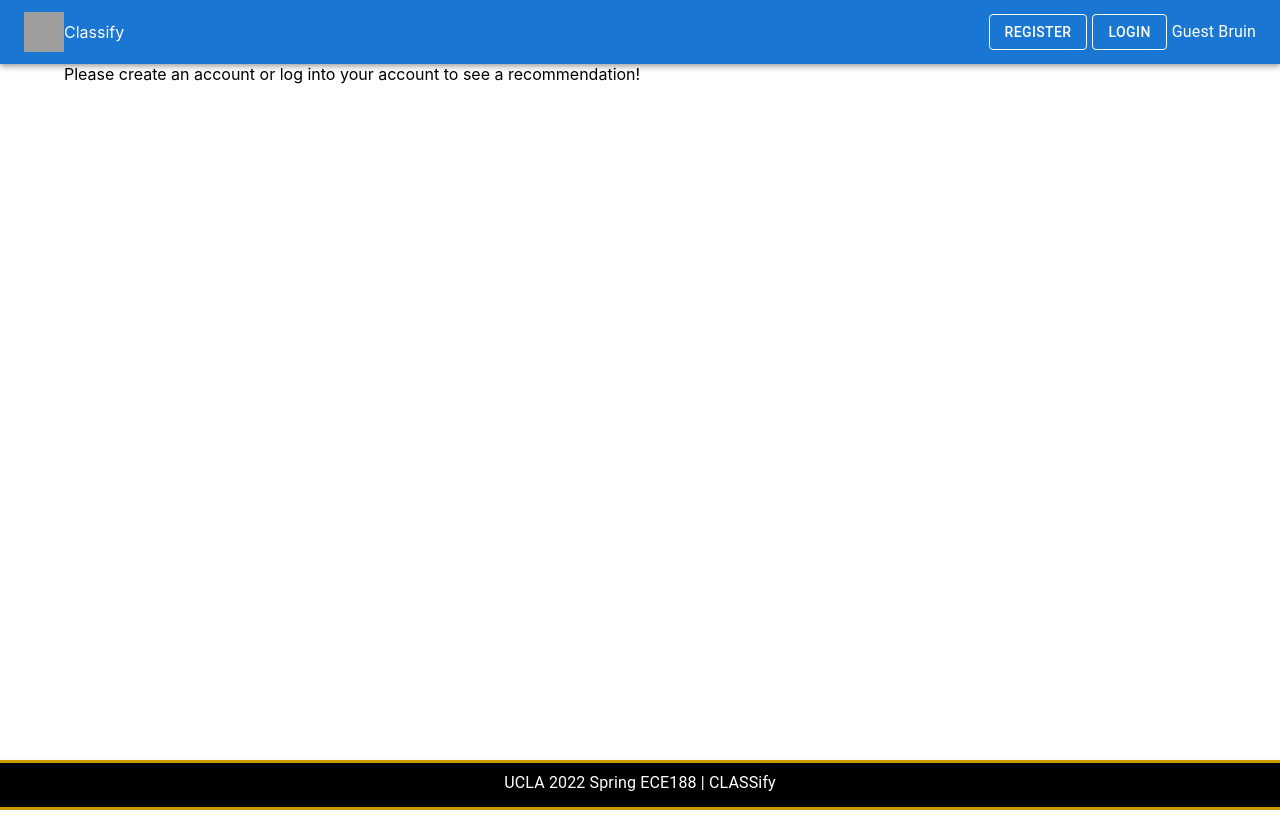
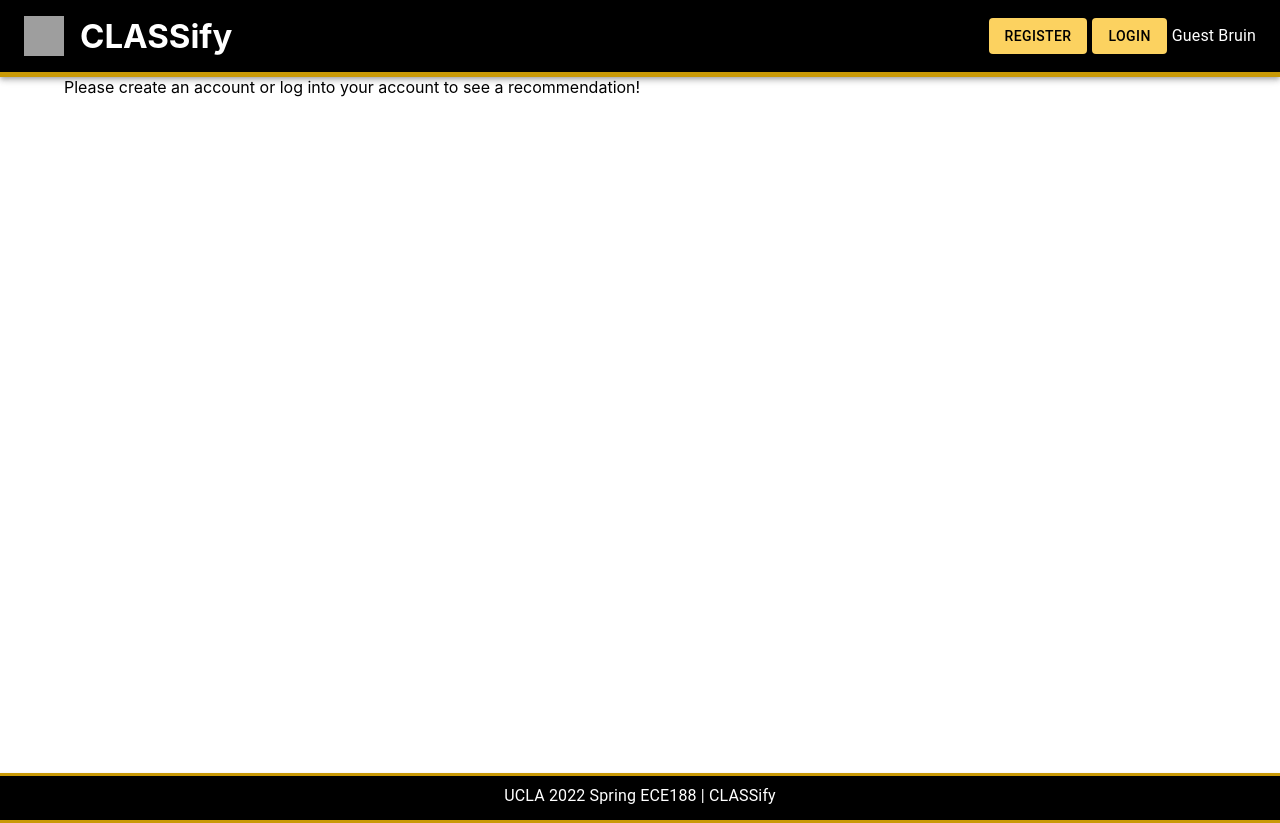
Before and after one commit to Hazel-Heejeong-Nam/classify, a Next.js app: page / in a window 1280 px wide. Built offline with nearby package versions, Linux system fonts and the light colour scheme; grey boxes are pictures that could not be loaded.

Commit message:
Update Navbar.js

```diff
--- a/components/Navbar.js
+++ b/components/Navbar.js
@@ -4,16 +4,21 @@ import { useContext } from 'react'
 import Link from 'next/link'
 import { createTheme, ThemeProvider } from '@mui/material/styles'
 
+
 const ucla = createTheme({
   palette: {
     uclablue: {
-      main: '#1a64db',
-      contrastText: '#c99906'
+      main: '#a7becf',
+      contrastText: '#000000'
     },
     uclayellow: {
-      main: '#c99906',
-      contrastText: '#1a64db'
+      main: '#f5c238',
+      contrastText: '#000000'
     },
+    fadeyellow: {
+      main : '#fcd260',
+      contrastText: '#000000'
+    }
   },
 });
 
@@ -40,7 +45,10 @@ const Navbar = () => {
 
   return (
     <ThemeProvider theme={ucla}>
-    <AppBar position='static'>
+    <AppBar position='static' sx={{
+      bgcolor: "black",
+      borderBottom : 5,
+      borderColor :'#c99906'}}>
       <Container maxWidth = "xl">
         <Toolbar disableGutters>
           <Box
@@ -49,9 +57,17 @@ const Navbar = () => {
               height: 40,
               width: 40,
             }}
-            src="logo.png"
+            src= 'logo.png'
           />
-          <Link href='/'>Classify</Link>
+          <Link href='/'>
+            <Box sx ={{
+              fontWeight: 'bold',
+              fontSize : 33,
+              margin : 2
+            }}>
+              CLASSify
+            </Box>
+          </Link>
           {user && (
             <Box sx={{ mr: '0', ml: 'auto' }}>
               {userPages.map((page) => (
@@ -59,7 +75,7 @@ const Navbar = () => {
                   sx={{ mr: '5px', display: 'inline-block' }}
                   key={page}
                   variant='contained'
-                  color= "uclayellow"
+                  color= "fadeyellow"
                   href={`/${userPageLinks[page.replaceAll(' ', '_')]}`}
                 >
                   {page}
@@ -68,8 +84,8 @@ const Navbar = () => {
               <Button
                 sx={{ mr: '5px', display: 'inline-block' }}
                 key='logout'
-                variant='outlined'
-                color='inherit'
+                variant='contained'
+                color='uclablue'
                 onClick={handleLogout}
               >
                 LOG OUT
@@ -82,8 +98,8 @@ const Navbar = () => {
                 <Button
                   sx={{ mr: '5px', display: 'inline-block' }}
                   key={page}
-                  variant='outlined'
-                  color='inherit'
+                  variant='contained'
+                  color='fadeyellow'
                   href={`${page.toLowerCase()}`}
                 >
                   {page}
```
